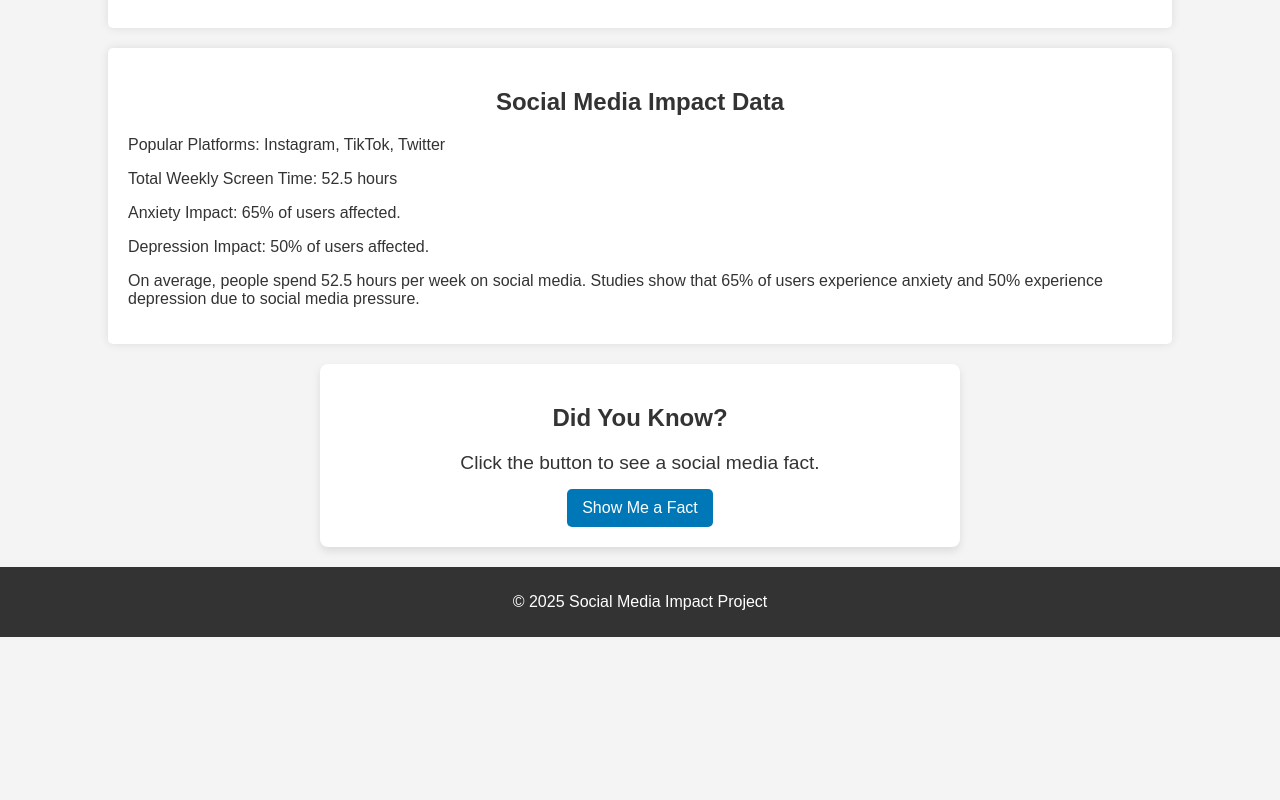
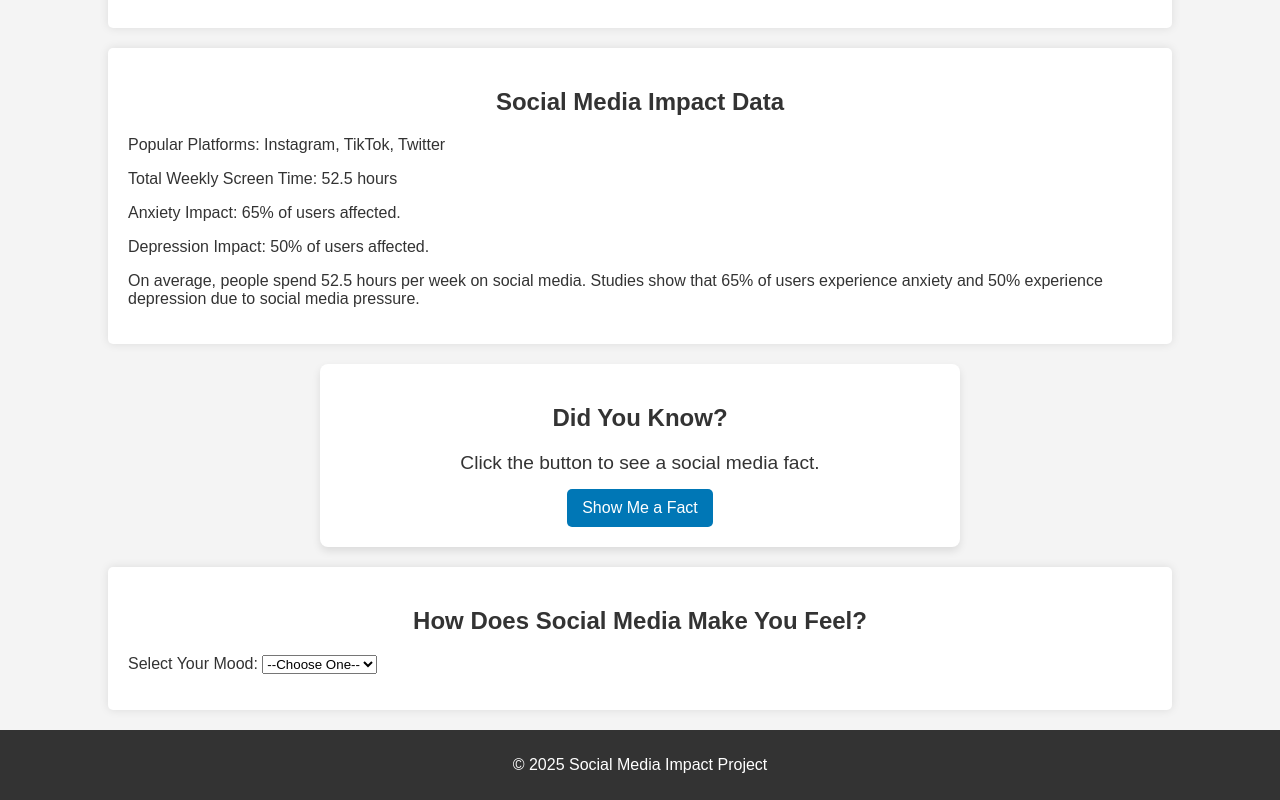
Before and after one commit to TomKubicsek08/Media, a plain HTML site: page index.html in a window 1280 px wide. Shown: the part 865-1665 px from the top of the page. Before the commit the page ends 1502 px from the top, so only its background shows below. Drawn offline with Linux system fonts and the light colour scheme; files whose address does not match are found by name.

Commit message:
Update index.html

```diff
--- a/index.html
+++ b/index.html
@@ -60,6 +60,20 @@
     <button id="next-fact">Show Me a Fact</button>
   </section>
 
+  <!-- NEW User Mood Check Feature -->
+<section id="mood-check">
+    <h2>How Does Social Media Make You Feel?</h2>
+    <label for="mood-select">Select Your Mood:</label>
+    <select id="mood-select">
+      <option value="">--Choose One--</option>
+      <option value="happy">Happy</option>
+      <option value="inspired">Inspired</option>
+      <option value="anxious">Anxious</option>
+      <option value="overwhelmed">Overwhelmed</option>
+    </select>
+    <p id="mood-response"></p>
+</section>
+
   <footer>
     <p>&copy; 2025 Social Media Impact Project</p>
   </footer>
```
